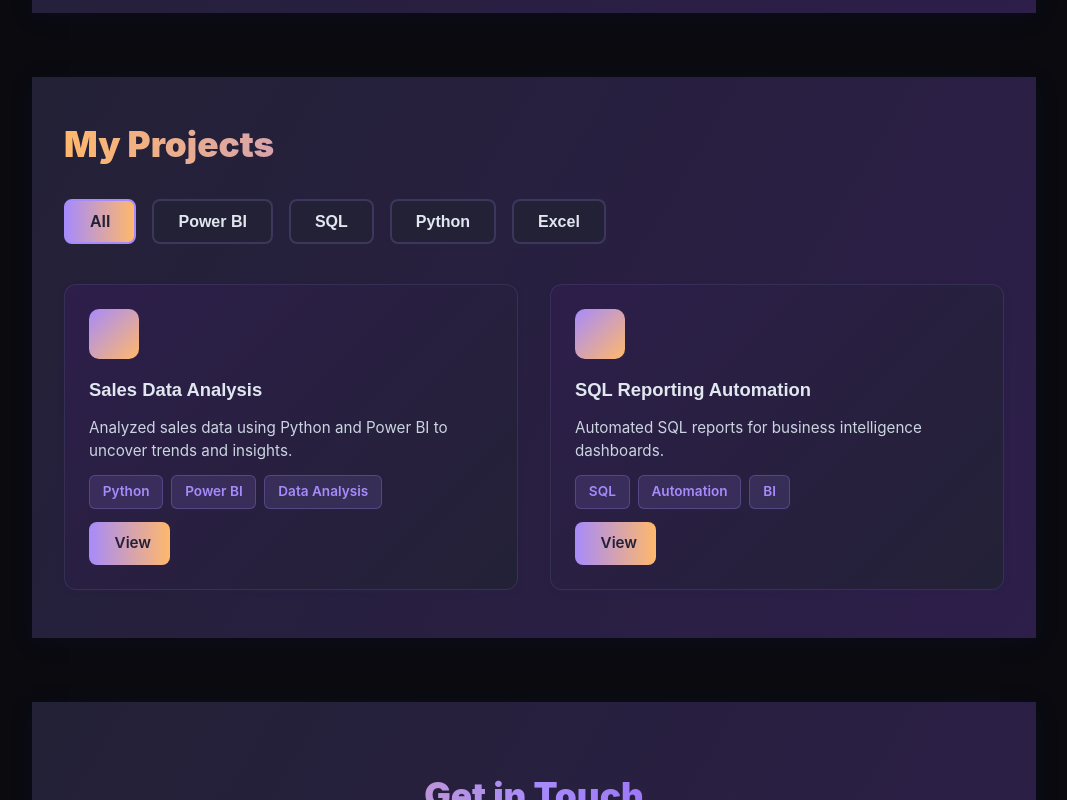
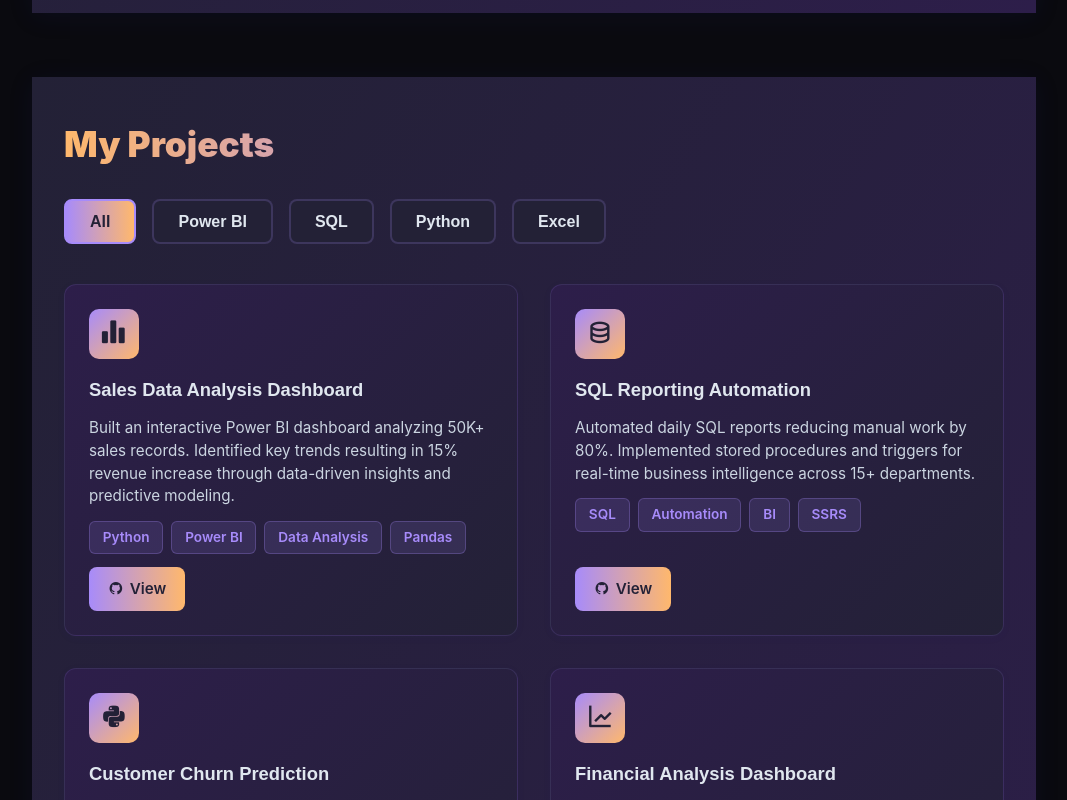
Before and after one commit to BHARTCHAUHAN/-my-portfolio, a React (Create React App) app: page / in a window 1280 px wide. Shown: the part 2000-2800 px from the top of the page, without its empty margins (106-1173 px from the left). Built offline with nearby package versions, Linux system fonts and the light colour scheme.

Commit message:
Enhanced portfolio with 6 projects, SEO optimization, and professional README

```diff
--- a/public/index.html
+++ b/public/index.html
@@ -4,27 +4,33 @@
     <meta charset="utf-8" />
     <link rel="icon" href="%PUBLIC_URL%/favicon.ico" />
     <meta name="viewport" content="width=device-width, initial-scale=1" />
-    <meta name="theme-color" content="#000000" />
+    <meta name="theme-color" content="#6d28d9" />
     <meta
       name="description"
-      content="Web site created using create-react-app"
+      content="Bhart Chauhan - Data Analyst Portfolio. Expert in Python, SQL, Power BI, and Excel. Transforming data into actionable insights for data-driven decisions."
     />
+    <meta name="keywords" content="Data Analyst, Python, SQL, Power BI, Excel, Data Visualization, Business Intelligence, Bhart Chauhan" />
+    <meta name="author" content="Bhart Chauhan" />
+
+    <!-- Open Graph / Facebook -->
+    <meta property="og:type" content="website" />
+    <meta property="og:url" content="https://bhartchauhan.me/" />
+    <meta property="og:title" content="Bhart Chauhan - Data Analyst Portfolio" />
+    <meta property="og:description" content="Expert Data Analyst specializing in Python, SQL, Power BI. Transforming raw data into actionable insights." />
+
+    <!-- Twitter -->
+    <meta property="twitter:card" content="summary_large_image" />
+    <meta property="twitter:url" content="https://bhartchauhan.me/" />
+    <meta property="twitter:title" content="Bhart Chauhan - Data Analyst Portfolio" />
+    <meta property="twitter:description" content="Expert Data Analyst specializing in Python, SQL, Power BI. Transforming raw data into actionable insights." />
+
     <link rel="apple-touch-icon" href="%PUBLIC_URL%/logo192.png" />
-    <!--
-      manifest.json provides metadata used when your web app is installed on a
-      user's mobile device or desktop. See https://developers.google.com/web/fundamentals/web-app-manifest/
-    -->
     <link rel="manifest" href="%PUBLIC_URL%/manifest.json" />
-    <!--
-      Notice the use of %PUBLIC_URL% in the tags above.
-      It will be replaced with the URL of the `public` folder during the build.
-      Only files inside the `public` folder can be referenced from the HTML.
 
-      Unlike "/favicon.ico" or "favicon.ico", "%PUBLIC_URL%/favicon.ico" will
-      work correctly both with client-side routing and a non-root public URL.
-      Learn how to configure a non-root public URL by running `npm run build`.
-    -->
-    <title>React App</title>
+    <!-- Boxicons -->
+    <link href='https://unpkg.com/boxicons@2.1.4/css/boxicons.min.css' rel='stylesheet'>
+
+    <title>Bhart Chauhan - Data Analyst Portfolio</title>
   </head>
   <body>
     <noscript>You need to enable JavaScript to run this app.</noscript>
--- a/src/data/projects.json
+++ b/src/data/projects.json
@@ -1,18 +1,50 @@
 [
   {
-    "icon": "bx bxl-python",
-    "title": "Sales Data Analysis",
-    "description": "Analyzed sales data using Python and Power BI to uncover trends and insights.",
-    "tags": ["Python", "Power BI", "Data Analysis"],
+    "icon": "bx bxs-bar-chart-alt-2",
+    "title": "Sales Data Analysis Dashboard",
+    "description": "Built an interactive Power BI dashboard analyzing 50K+ sales records. Identified key trends resulting in 15% revenue increase through data-driven insights and predictive modeling.",
+    "tags": ["Python", "Power BI", "Data Analysis", "Pandas"],
     "githubLink": "https://github.com/BHARTCHAUHAN/sales-data-analysis",
     "stack": ["Python", "Power BI"]
   },
   {
-    "icon": "bx bxl-sql-server",
+    "icon": "bx bx-data",
     "title": "SQL Reporting Automation",
-    "description": "Automated SQL reports for business intelligence dashboards.",
-    "tags": ["SQL", "Automation", "BI"],
+    "description": "Automated daily SQL reports reducing manual work by 80%. Implemented stored procedures and triggers for real-time business intelligence across 15+ departments.",
+    "tags": ["SQL", "Automation", "BI", "SSRS"],
     "githubLink": "https://github.com/BHARTCHAUHAN/sql-reporting-automation",
     "stack": ["SQL"]
+  },
+  {
+    "icon": "bx bxl-python",
+    "title": "Customer Churn Prediction",
+    "description": "Developed ML model using Python (scikit-learn) to predict customer churn with 87% accuracy. Analyzed 100K+ customer records and identified key retention factors.",
+    "tags": ["Python", "Machine Learning", "Pandas", "Sklearn"],
+    "githubLink": "https://github.com/BHARTCHAUHAN/customer-churn-prediction",
+    "stack": ["Python"]
+  },
+  {
+    "icon": "bx bx-line-chart",
+    "title": "Financial Analysis Dashboard",
+    "description": "Created comprehensive Excel dashboard with VBA macros for financial KPI tracking. Streamlined monthly reporting process saving 10+ hours per month.",
+    "tags": ["Excel", "VBA", "Financial Analysis", "Automation"],
+    "githubLink": "https://github.com/BHARTCHAUHAN/financial-analysis-excel",
+    "stack": ["Excel"]
+  },
+  {
+    "icon": "bx bx-trending-up",
+    "title": "E-commerce Analytics Platform",
+    "description": "Built end-to-end analytics solution using Python and Tableau. Processed 1M+ transactions, created interactive dashboards for inventory and sales optimization.",
+    "tags": ["Python", "Tableau", "ETL", "Data Warehousing"],
+    "githubLink": "https://github.com/BHARTCHAUHAN/ecommerce-analytics",
+    "stack": ["Python"]
+  },
+  {
+    "icon": "bx bx-server",
+    "title": "Data Pipeline Automation",
+    "description": "Designed automated ETL pipeline using Python and SQL Server. Reduced data processing time by 60% handling 500GB+ daily data with error handling and logging.",
+    "tags": ["Python", "SQL", "ETL", "Automation"],
+    "githubLink": "https://github.com/BHARTCHAUHAN/data-pipeline-automation",
+    "stack": ["Python", "SQL"]
   }
 ]
```
Also changed, not shown: 1 other file (tests, documents, lock files or other folders).
